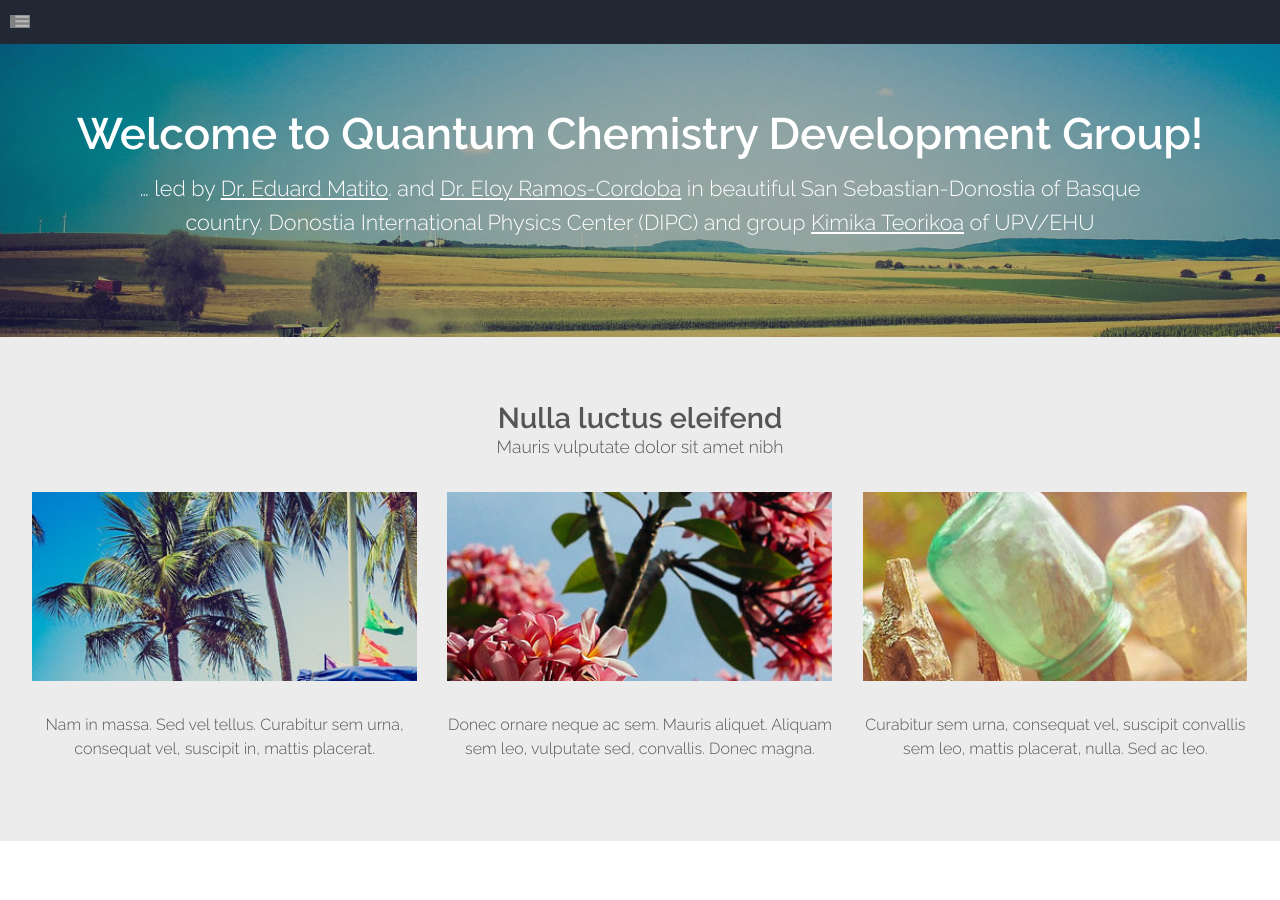
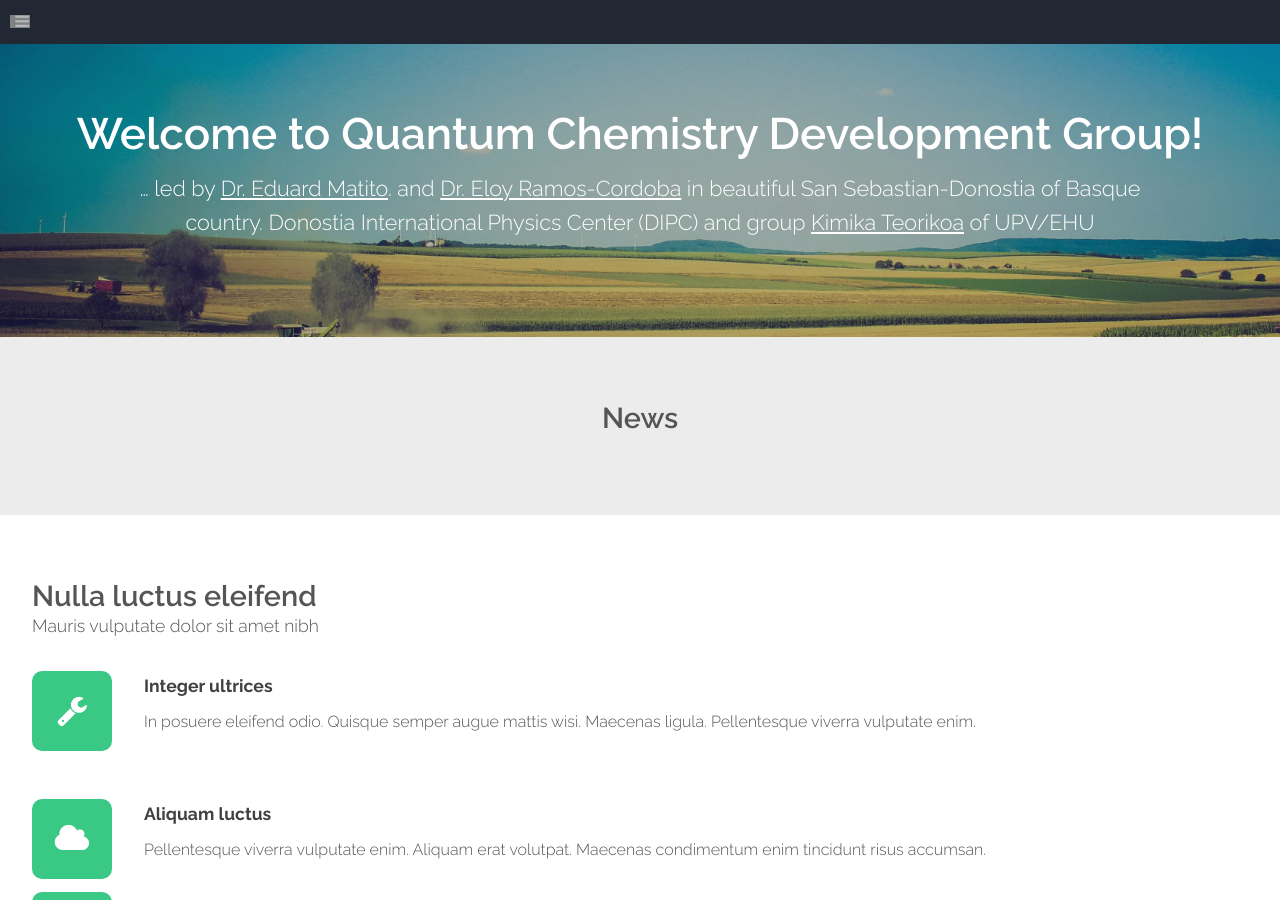
Before and after one commit to old-jekyll-templates/Horizons-Jekyll-Theme, a Jekyll site: the page built from index.html, in a window 1280 px wide and 900 px high. Built offline with Jekyll 4.4.1, drawn with Linux system fonts in a browser that asks for light colours; the list of posts is cut into pages by our own code; grey boxes are pictures that could not be loaded.

Commit message:
Update landing.html

```diff
--- a/_layouts/landing.html
+++ b/_layouts/landing.html
@@ -31,8 +31,8 @@ layout: default
 			<div class="wrapper style2">
 				<section class="container">
 					<header class="major">
-						<h2>Nulla luctus eleifend</h2>
-						<span class="byline">Mauris vulputate dolor sit amet nibh</span>
+						<h2>News</h2>
+						<!-- <span class="byline">Mauris vulputate dolor sit amet nibh</span>
 					</header>
 					<div class="row no-collapse-1">
 						<section class="4u">
@@ -49,6 +49,7 @@ layout: default
 						</section>
 
 					</div>
+                                                      -->
 				</section>
 			</div>
 
```
